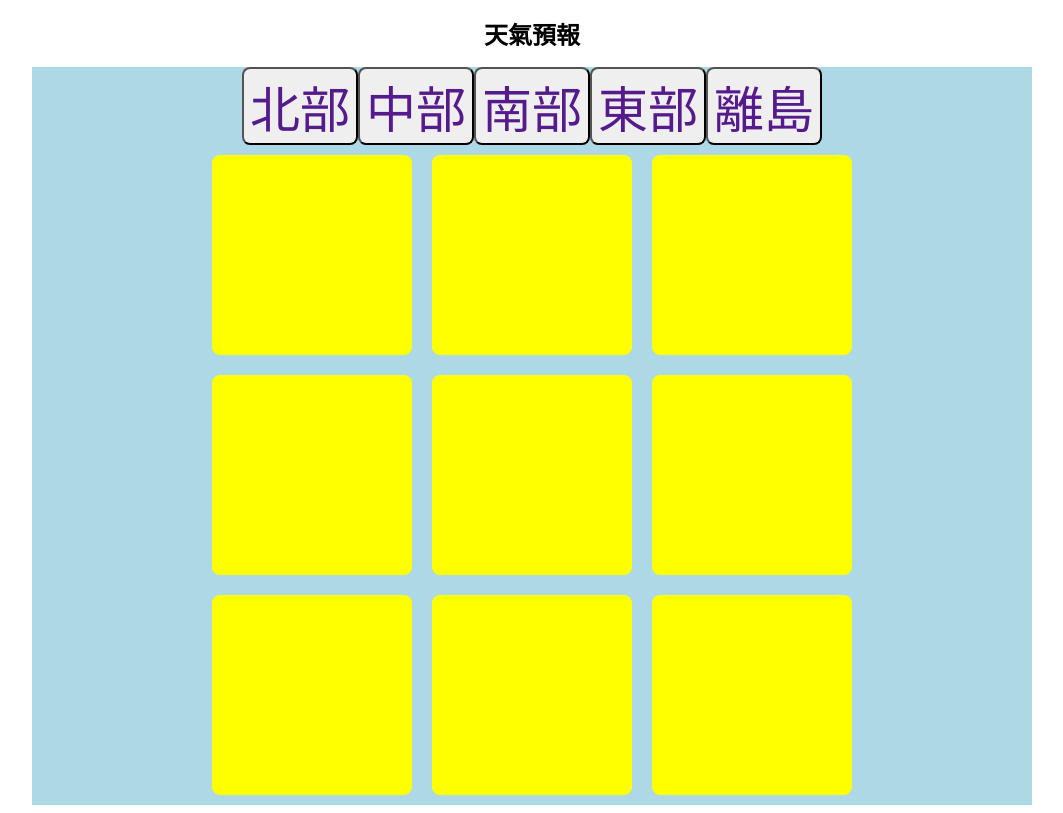
After one commit to user638726/function, a PHP site: page /flex.php in a window 1280 px wide. The commit adds this page. Shown: the whole page, without its empty margins (108-1171 px from the left). Run offline with PHP 8.4, Linux system fonts and the light colour scheme.

Commit message:
增加flex.php

```diff
--- a/資料庫登入/check_part2.php
+++ b/資料庫登入/check_part2.php
@@ -25,7 +25,7 @@ if(!empty($row)){
 
     //$_SESSION['login']=$acc;
     //echo "<br><a href='login2.php'>回首頁</a>";
-    header("location:success.php");
+    header("location:flex.php");
 }else{
     header("location:login2.php?err=1");
 
--- /dev/null
+++ b/資料庫登入/flex.php
@@ -0,0 +1,125 @@
+<!DOCTYPE html>
+<html lang="en">
+
+<head>
+    <meta charset="UTF-8">
+    <meta name="viewport" content="width=device-width, initial-scale=1.0">
+    <title>Document</title>
+    <style>
+    * {
+        box-sizing: border-box;
+    }
+
+    .outer-container {
+        display: flex;
+        /* 父容器使用 flex 來排列兩個內部 container */
+        flex-direction: column;
+        /* 讓容器垂直排列 */
+        justify-content: center;
+        align-items: center;
+        max-width: 1000px;
+        margin: 0 auto;
+        background-color: lightblue;
+        max-height: 2200px;
+    }
+
+    .container {
+        display: flex;
+        /* 內部 container 仍然是水平排列 */
+        justify-content: center;
+        margin: auto;
+        width: 100%;
+        flex-wrap: wrap;
+        /* 讓子元素可以換行 */
+    }
+
+    .box1 {
+        width: 200px;
+        height: 200px;
+        background-color: yellow;
+        text-align: center;
+        margin: 10px;
+        border-radius: 8px;
+    }
+
+    h1 {
+        text-align: center;
+        font-size: 24px;
+        color: black;
+    }
+
+    a {
+        text-decoration: none;
+        font-size: 50px;
+
+    }
+
+    button {
+        border-radius: 8px;
+        color: blue;
+    }
+
+    a:hover {
+        color: black;
+    }
+
+    @media(max-width:524px) {
+        .box1 {
+            width: 50%;
+        }
+
+        a {
+            width: 50%;
+
+        }
+    }
+
+    @media(max-width:768px) {
+        .box1 {
+            width: 75%;
+
+        }
+
+        a {
+            width: 75%;
+
+        }
+    }
+    </style>
+
+</head>
+
+<body>
+    <h1>天氣預報</h1>
+    <div class="outer-container">
+
+        <div class="container">
+            <button><a href="">北部</a></button>
+            <button><a href="">中部</a></button>
+            <button><a href="">南部</a></button>
+            <button><a href="">東部</a></button>
+            <button><a href="">離島</a></button>
+        </div>
+        <!-- 第一組容器 -->
+        <div class="container">
+            <div class="box1" id="box1"></div>
+            <div class="box1" id="box2"></div>
+            <div class="box1" id="box3"></div>
+        </div>
+
+        <!-- 第二組容器 -->
+        <div class="container">
+            <div class="box1" id="box4"></div>
+            <div class="box1" id="box5"></div>
+            <div class="box1" id="box6"></div>
+        </div>
+
+        <div class="container">
+            <div class="box1" id="box7"></div>
+            <div class="box1" id="box8"></div>
+            <div class="box1" id="box9"></div>
+        </div>
+    </div>
+</body>
+
+</html>
```
